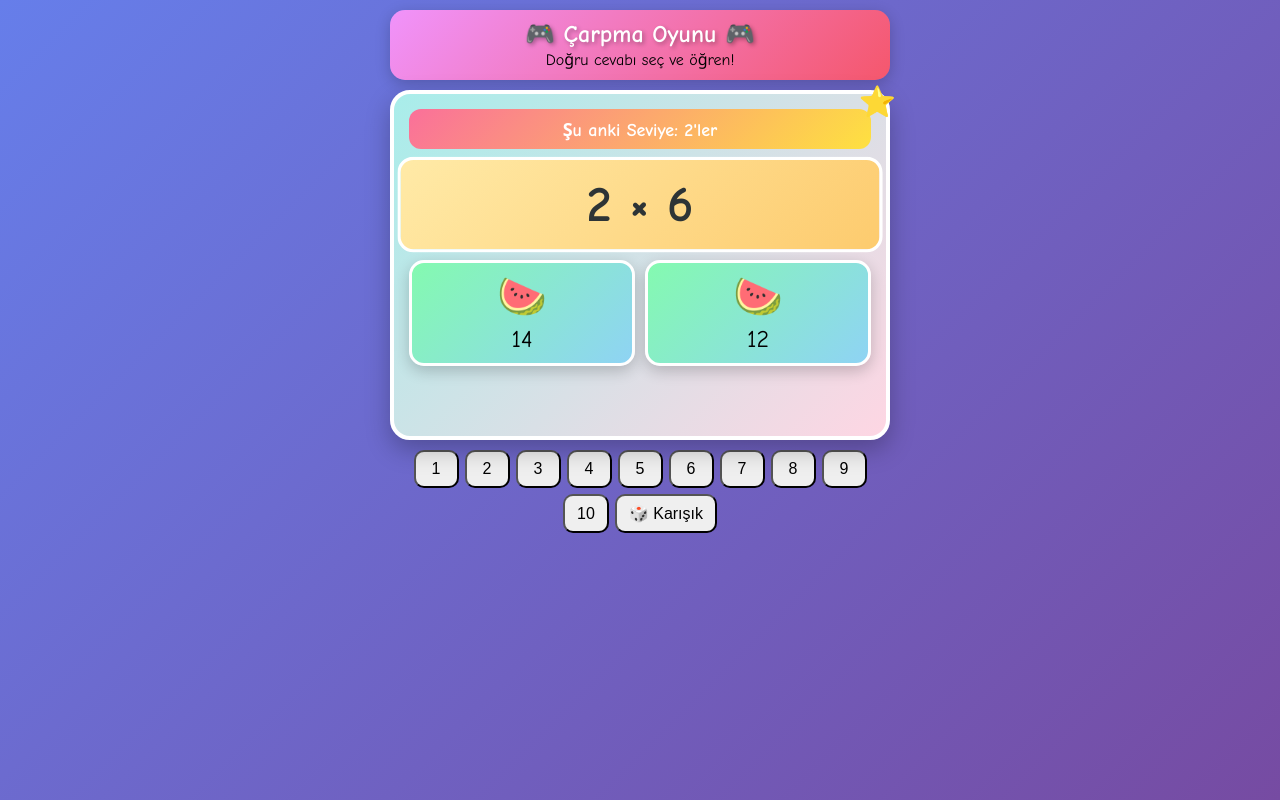
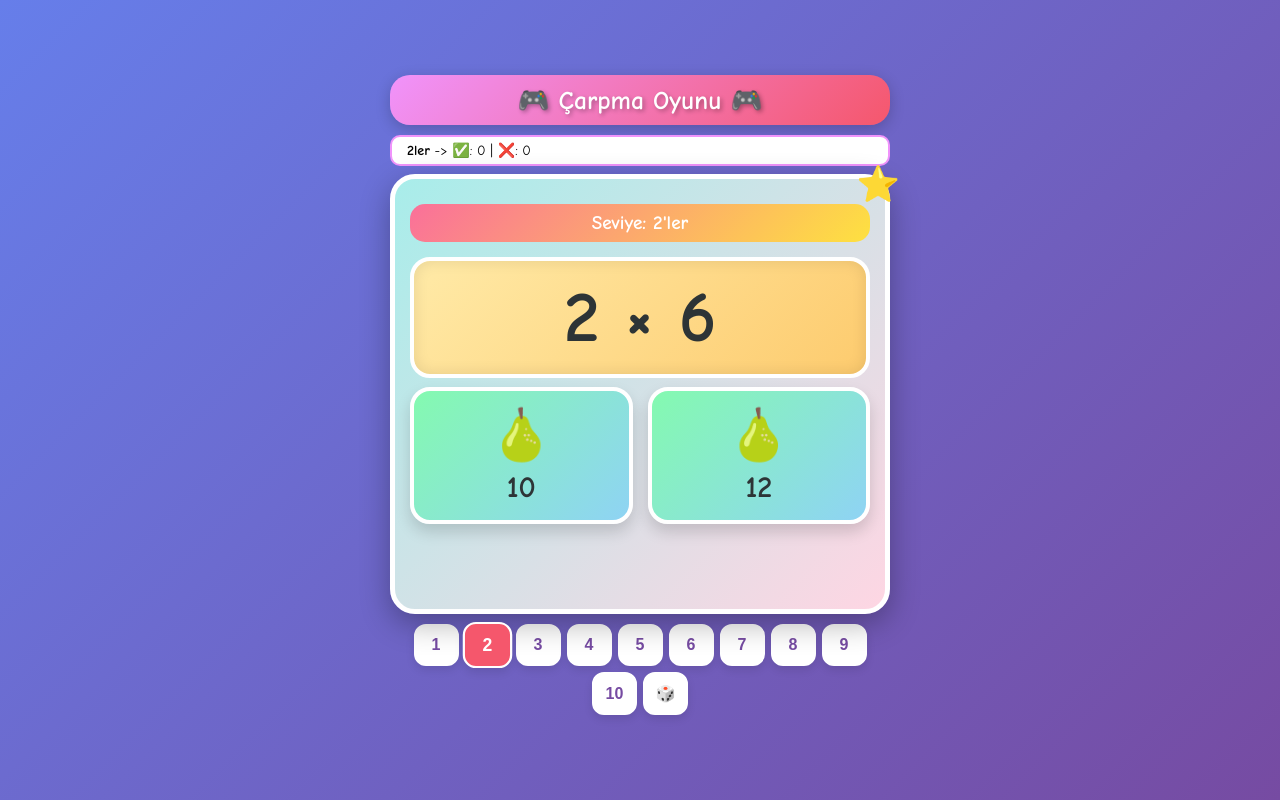
Before and after one commit to burakasmaa-max/carpim-tablosu, a plain HTML site: page index.html in a window 1280 px wide. Drawn offline with Linux system fonts and the light colour scheme.

Commit message:
Update index.html

```diff
--- a/index.html
+++ b/index.html
@@ -3,7 +3,16 @@
 <head>
     <meta charset="UTF-8">
     <meta name="viewport" content="width=device-width, initial-scale=1.0, maximum-scale=1.0, user-scalable=no, viewport-fit=cover">
-    <title>Seviyeli Çarpma Oyunu</title>
+    <title>Çarpma Oyunu</title>
+
+    <link rel="icon" type="image/png" href="icon.png">
+    <link rel="apple-touch-icon" href="icon.png">
+
+    <meta name="mobile-web-app-capable" content="yes">
+    <meta name="apple-mobile-web-app-capable" content="yes">
+    <meta name="apple-mobile-web-app-status-bar-style" content="black-translucent">
+    <meta name="apple-mobile-web-app-title" content="Çarpma Oyunu">
+
     <style>
         * {
             margin: 0;
@@ -17,24 +26,22 @@
             display: flex;
             flex-direction: column;
             align-items: center;
-            justify-content: flex-start;
+            justify-content: center; /* Dikeyde tam ortalar */
             min-height: 100vh;
-            /* Mobilde içeriğin taşmaması için padding azaltıldı */
             padding: 10px;
             touch-action: manipulation;
-            overflow-x: hidden;
+            overflow: hidden;
         }
 
-        /* 1. ADIM: Tüm ana kapsayıcılara esnek genişlik verildi */
         #header, #stats-container, #game-container, #level-selector {
             width: 100%;
-            max-width: 500px; /* Geniş ekranlarda çok yayılmaması için */
+            max-width: 500px;
         }
 
         #header {
             background: linear-gradient(135deg, #f093fb 0%, #f5576c 100%);
             padding: 10px;
-            border-radius: 15px;
+            border-radius: 20px;
             margin-bottom: 10px;
             box-shadow: 0 4px 15px rgba(0,0,0,0.2);
             text-align: center;
@@ -42,150 +49,144 @@
 
         #header h1 {
             color: white;
-            font-size: 1.5rem; /* Piksel yerine rem kullanıldı */
+            font-size: 1.6rem;
             text-shadow: 2px 2px 4px rgba(0,0,0,0.3);
         }
 
-        /* 2. ADIM: Oyun alanını ekran yüksekliğine sığdırmak için ölçeklendirme */
         #game-container {
             background: linear-gradient(135deg, #a8edea 0%, #fed6e3 100%);
-            padding: 15px;
-            border-radius: 20px;
-            box-shadow: 0 10px 25px rgba(0,0,0,0.25);
+            padding: 20px 15px;
+            border-radius: 25px;
+            box-shadow: 0 10px 30px rgba(0,0,0,0.3);
             text-align: center;
-            border: 4px solid #fff;
+            border: 5px solid #fff;
             position: relative;
-            /* Küçük ekranlarda içeriği daraltır */
-            margin-bottom: 10px;
+            min-height: 55vh; /* Ekranın %55'ini kaplar */
+            display: flex;
+            flex-direction: column;
+            justify-content: space-around;
+        }
+
+        #level-indicator {
+            font-size: 1.2rem;
+            color: #fff;
+            font-weight: bold;
+            background: linear-gradient(135deg, #fa709a 0%, #fee140 100%);
+            padding: 8px;
+            border-radius: 15px;
+            margin-bottom: 5px;
         }
 
         #question {
-            font-size: 3rem; /* Mobilde daha uyumlu boyut */
+            font-size: 4.5rem;
             font-weight: bold;
             color: #2d3436;
-            margin: 10px 0;
             background: linear-gradient(135deg, #ffeaa7 0%, #fdcb6e 100%);
             padding: 15px;
-            border-radius: 15px;
-            border: 3px solid #fff;
-            animation: pulse 2s infinite;
+            border-radius: 20px;
+            border: 4px solid #fff;
+            box-shadow: inset 0 0 15px rgba(0,0,0,0.1);
         }
 
-        /* 3. ADIM: Seçeneklerin taşmasını önleme */
         .options-container {
             display: flex;
             justify-content: center;
-            gap: 10px;
+            gap: 15px;
         }
 
         .option {
             flex: 1;
-            padding: 10px 5px;
-            border: 3px solid #fff;
-            border-radius: 15px;
+            padding: 15px 5px;
+            border: 4px solid #fff;
+            border-radius: 20px;
             background: linear-gradient(135deg, #84fab0 0%, #8fd3f4 100%);
-            box-shadow: 0 5px 15px rgba(0,0,0,0.2);
+            box-shadow: 0 8px 15px rgba(0,0,0,0.15);
         }
 
         .icon {
-            font-size: 40px; /* Meyve ikonları küçültüldü */
+            font-size: 50px;
             display: block;
             margin-bottom: 5px;
         }
 
-        .count { font-size: 24px; }
+        .count { font-size: 30px; font-weight: bold; color: #2d3436; }
 
-        /* 4. ADIM: Alt butonları daha kompakt hale getirme */
         #level-selector {
             display: flex;
             flex-wrap: wrap;
             justify-content: center;
             gap: 6px;
-            padding-bottom: 20px;
+            padding: 10px 0;
         }
 
         .level-btn {
-            padding: 8px 12px;
-            font-size: 16px;
-            border-radius: 10px;
+            padding: 10px;
+            font-size: 1rem;
+            font-weight: bold;
+            border: 2px solid #fff;
+            border-radius: 12px;
+            background: #fff;
+            color: #764ba2;
             min-width: 45px;
+            box-shadow: 0 4px 8px rgba(0,0,0,0.1);
         }
 
-        /* EKSTRA: Çok küçük ekranlı telefonlar için mikro ayar */
-        @media (max-height: 600px) {
-            #header { display: none; } /* Çok dar ekranlarda başlığı gizle */
-            #question { font-size: 2.5rem; padding: 10px; }
-            .icon { font-size: 30px; }
+        .level-btn.active {
+            background: #f5576c;
+            color: white;
+            transform: scale(1.1);
         }
 
-        /* Mevcut animasyonlar ve diğer stiller korunmuştur... */
-        @keyframes pulse {
-            0%, 100% { transform: scale(1); }
-            50% { transform: scale(1.05); }
-        }
+        #feedback { height: 50px; font-size: 45px; }
+
         .stat-box {
-            background: linear-gradient(135deg, #ffecd2 0%, #fcb69f 100%);
-            padding: 10px 20px;
-            border-radius: 12px;
-            font-size: 16px;
-            text-align: center;
-            border: 2px solid #fff;
-            font-weight: bold;
+            background: #fff;
+            padding: 5px 15px;
+            border-radius: 10px;
+            font-size: 14px;
             display: none;
+            margin-bottom: 8px;
+            border: 2px solid #f093fb;
         }
         .stat-box.active { display: block; }
-        #level-indicator {
-            font-size: 18px;
-            color: #fff;
-            font-weight: bold;
-            margin-bottom: 10px;
-            background: linear-gradient(135deg, #fa709a 0%, #fee140 100%);
-            padding: 8px;
-            border-radius: 12px;
-        }
-        #feedback { height: 50px; font-size: 40px; margin-top: 5px; }
-        .correct { background: linear-gradient(135deg, #56ab2f 0%, #a8e063 100%) !important; }
-        .wrong { background: linear-gradient(135deg, #eb3349 0%, #f45c43 100%) !important; }
-        .stars { position: absolute; top: -10px; right: -10px; font-size: 30px; }
-        #bravo-notification {
-            position: fixed; top: 50%; left: 50%; transform: translate(-50%, -50%) scale(0);
-            background: linear-gradient(135deg, #f093fb 0%, #f5576c 100%);
-            padding: 20px; border-radius: 20px; font-size: 24px; text-align: center;
-            color: white; z-index: 1000; border: 4px solid #fff; animation: bravoShow 2s ease-in-out;
-        }
-        @keyframes bravoShow {
-            0% { transform: translate(-50%, -50%) scale(0); }
-            50% { transform: translate(-50%, -50%) scale(1.1); }
-            100% { transform: translate(-50%, -50%) scale(0); }
+        .stars { position: absolute; top: -15px; right: -15px; font-size: 35px; }
+
+        /* Küçük ekran optimizasyonu */
+        @media (max-height: 650px) {
+            #question { font-size: 3.5rem; }
+            .icon { font-size: 40px; }
+            #header h1 { font-size: 1.3rem; }
         }
     </style>
 </head>
 <body>
+
     <div id="header">
         <h1>🎮 Çarpma Oyunu 🎮</h1>
-        <p>Doğru cevabı seç ve öğren!</p>
     </div>
+
     <div id="stats-container"></div>
+
     <div id="game-container">
         <span class="stars">⭐</span>
-        <div id="level-indicator">Şu anki Seviye: 2'ler</div>
-        <div id="question">2 x 5</div>
+        <div id="level-indicator">Yükleniyor...</div>
+        <div id="question">? x ?</div>
         <div class="options-container">
             <div id="left-option" class="option" onclick="checkAnswer('left')">
                 <span id="left-icon" class="icon">🍎</span>
-                <span id="left-count" class="count">10</span>
+                <span id="left-count" class="count">?</span>
             </div>
             <div id="right-option" class="option" onclick="checkAnswer('right')">
-                <span id="right-icon" class="icon">🍌</span>
-                <span id="right-count" class="count">12</span>
+                <span id="right-icon" class="icon">🍎</span>
+                <span id="right-count" class="count">?</span>
             </div>
         </div>
         <div id="feedback"></div>
     </div>
+
     <div id="level-selector"></div>
 
     <script>
-        // ... (Script kodlarının tamamı orijinal haliyle buraya gelecek)
         let currentLevel = 2;
         let correctAnswer;
         let consecutiveCorrect = 0;
@@ -212,29 +213,6 @@
             oscillator.start(audioContext.currentTime); oscillator.stop(audioContext.currentTime + 0.5);
         }
 
-        function playBravoSound() {
-            const notes = [523.25, 659.25, 783.99, 1046.50];
-            notes.forEach((freq, index) => {
-                const oscillator = audioContext.createOscillator();
-                const gainNode = audioContext.createGain();
-                oscillator.connect(gainNode); gainNode.connect(audioContext.destination);
-                oscillator.frequency.value = freq; oscillator.type = 'triangle';
-                const startTime = audioContext.currentTime + (index * 0.2);
-                gainNode.gain.setValueAtTime(0.4, startTime);
-                gainNode.gain.exponentialRampToValueAtTime(0.01, startTime + 0.2);
-                oscillator.start(startTime); oscillator.stop(startTime + 0.2);
-            });
-        }
-
-        function showBravoNotification() {
-            const notification = document.createElement('div');
-            notification.id = 'bravo-notification';
-            notification.innerHTML = '🎉 BRAVO! 🎉<br>10 Doğru!';
-            document.body.appendChild(notification);
-            playBravoSound();
-            setTimeout(() => { notification.remove(); }, 2000);
-        }
-
         const stats = {};
         const levels = [1, 2, 3, 4, 5, 6, 7, 8, 9, 10, 'karışık'];
         const questionStats = {};
@@ -249,104 +227,76 @@
         function initLevelButtons() {
             const selector = document.getElementById('level-selector');
             const statsContainer = document.getElementById('stats-container');
-            for (let i = 1; i <= 10; i++) {
+            levels.forEach(level => {
                 const btn = document.createElement('button');
-                btn.className = `level-btn ${i === currentLevel ? 'active' : ''}`;
-                btn.id = `btn-${i}`; btn.innerText = i;
-                btn.onclick = () => changeLevel(i);
+                btn.className = `level-btn ${level === currentLevel ? 'active' : ''}`;
+                btn.id = `btn-${level}`;
+                btn.innerText = level === 'karışık' ? '🎲' : level;
+                btn.onclick = () => changeLevel(level);
                 selector.appendChild(btn);
+
                 const sBox = document.createElement('div');
-                sBox.className = 'stat-box'; sBox.id = `stat-${i}`;
-                sBox.innerHTML = `<strong>${i}'ler</strong>✅: 0 | ❌: 0`;
+                sBox.className = 'stat-box'; sBox.id = `stat-${level}`;
+                sBox.innerHTML = `✅: 0 | ❌: 0`;
                 statsContainer.appendChild(sBox);
-            }
-            const mixBtn = document.createElement('button');
-            mixBtn.className = 'level-btn special';
-            mixBtn.id = 'btn-karışık'; mixBtn.innerText = '🎲 Karışık';
-            mixBtn.onclick = () => changeLevel('karışık');
-            selector.appendChild(mixBtn);
-            const mixBox = document.createElement('div');
-            mixBox.className = 'stat-box'; mixBox.id = 'stat-karışık';
-            mixBox.innerHTML = `<strong>🎲 Karışık</strong>✅: 0 | ❌: 0`;
-            statsContainer.appendChild(mixBox);
+            });
         }
 
         function updateStatsDisplay() {
             levels.forEach(level => document.getElementById(`stat-${level}`).classList.remove('active'));
             const currentBox = document.getElementById(`stat-${currentLevel}`);
             currentBox.classList.add('active');
-            const label = currentLevel === 'karışık' ? '🎲 Karışık' : `${currentLevel}'ler`;
-            currentBox.innerHTML = `<strong>${label}</strong>✅: ${stats[currentLevel].correct} | ❌: ${stats[currentLevel].wrong}`;
+            currentBox.innerHTML = `<b>${currentLevel === 'karışık' ? 'Karışık' : currentLevel + 'ler'}</b> -> ✅: ${stats[currentLevel].correct} | ❌: ${stats[currentLevel].wrong}`;
         }
 
         function changeLevel(level) {
-            currentLevel = level; consecutiveCorrect = 0;
+            currentLevel = level;
             document.querySelectorAll('.level-btn').forEach(b => b.classList.remove('active'));
             document.getElementById(`btn-${level}`).classList.add('active');
-            const levelText = level === 'karışık' ? '🎲 Karışık' : `${level}'ler`;
-            document.getElementById('level-indicator').innerText = `Şu anki Seviye: ${levelText}`;
+            document.getElementById('level-indicator').innerText = `Seviye: ${level === 'karışık' ? 'Karışık' : level + "'ler"}`;
             updateStatsDisplay(); generateQuestion();
         }
 
         function generateQuestion() {
             document.getElementById('feedback').innerHTML = '';
-            document.getElementById('left-option').className = 'option';
-            document.getElementById('right-option').className = 'option';
             let num1, num2;
             if (currentLevel === 'karışık') {
                 num1 = Math.floor(Math.random() * 10) + 1;
                 num2 = Math.floor(Math.random() * 10) + 1;
             } else {
                 num1 = currentLevel;
-                const availableNumbers = [];
-                for (let i = 1; i <= 10; i++) { if (questionStats[currentLevel][i] < 5) availableNumbers.push(i); }
-                if (availableNumbers.length === 0) {
-                    for (let i = 1; i <= 10; i++) { questionStats[currentLevel][i] = 0; availableNumbers.push(i); }
-                }
-                num2 = availableNumbers[Math.floor(Math.random() * availableNumbers.length)];
+                num2 = Math.floor(Math.random() * 10) + 1;
             }
-            window.currentNum2 = num2;
             correctAnswer = num1 * num2;
-            let wrongAnswer;
-            do {
-                const offset = (Math.random() > 0.5 ? 1 : -1) * (currentLevel === 'karışık' ? Math.floor(Math.random() * 5) + 1 : currentLevel);
-                wrongAnswer = correctAnswer + offset;
-                if (wrongAnswer < 1) wrongAnswer = correctAnswer + Math.abs(offset);
-            } while (wrongAnswer === correctAnswer);
+            let wrongAnswer = correctAnswer + (Math.random() > 0.5 ? num1 : -num1);
+            if (wrongAnswer <= 0) wrongAnswer = correctAnswer + num1;
+
             document.getElementById('question').innerText = `${num1} × ${num2}`;
             const isLeftCorrect = Math.random() > 0.5;
             document.getElementById('left-count').innerText = isLeftCorrect ? correctAnswer : wrongAnswer;
             document.getElementById('right-count').innerText = isLeftCorrect ? wrongAnswer : correctAnswer;
-            const selectedFruit = fruits[Math.floor(Math.random() * fruits.length)];
-            document.getElementById('left-icon').innerText = selectedFruit;
-            document.getElementById('right-icon').innerText = selectedFruit;
+            const fruit = fruits[Math.floor(Math.random() * fruits.length)];
+            document.getElementById('left-icon').innerText = fruit;
+            document.getElementById('right-icon').innerText = fruit;
             window.correctSide = isLeftCorrect ? 'left' : 'right';
         }
 
         function checkAnswer(side) {
-            const feedbackDiv = document.getElementById('feedback');
-            const selectedElement = document.getElementById(side + '-option');
             if (side === window.correctSide) {
-                feedbackDiv.innerHTML = '✅';
-                selectedElement.classList.add('correct');
-                stats[currentLevel].correct++; consecutiveCorrect++;
-                if (currentLevel !== 'karışık') questionStats[currentLevel][window.currentNum2]++;
-                updateStatsDisplay(); playCorrectSound();
-                if (consecutiveCorrect === 10) { showBravoNotification(); consecutiveCorrect = 0; }
-                if (navigator.vibrate) navigator.vibrate([50, 50, 50]);
-                setTimeout(generateQuestion, 1000);
+                document.getElementById('feedback').innerText = '✅';
+                stats[currentLevel].correct++;
+                playCorrectSound();
+                updateStatsDisplay();
+                setTimeout(generateQuestion, 800);
             } else {
-                feedbackDiv.innerHTML = '❌';
-                selectedElement.classList.add('wrong');
-                stats[currentLevel].wrong++; consecutiveCorrect = 0;
-                if (currentLevel !== 'karışık') questionStats[currentLevel][window.currentNum2] = 0;
-                updateStatsDisplay(); playWrongSound();
-                if (navigator.vibrate) navigator.vibrate(300);
-                setTimeout(() => { selectedElement.classList.remove('wrong'); feedbackDiv.innerHTML = ''; }, 1000);
+                document.getElementById('feedback').innerText = '❌';
+                stats[currentLevel].wrong++;
+                playWrongSound();
+                updateStatsDisplay();
             }
         }
         initLevelButtons();
-        generateQuestion();
+        changeLevel(2);
     </script>
 </body>
 </html>
```
